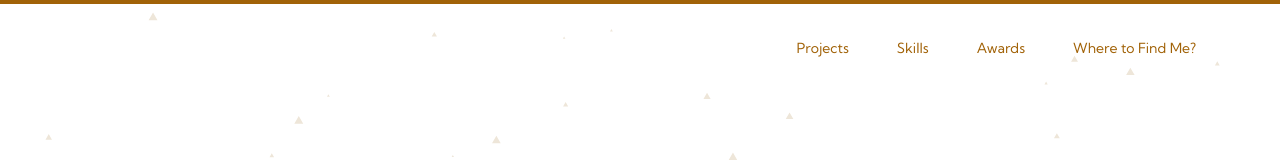
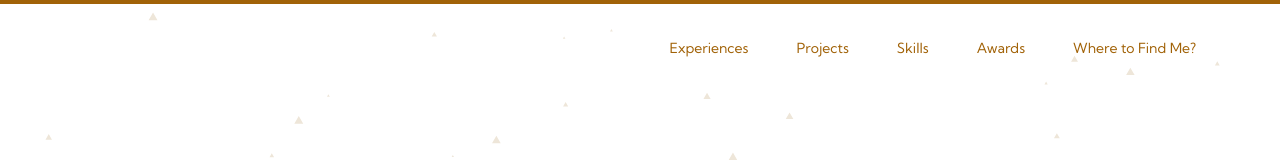
Before and after one commit to Fynmn/react-typescript-portfolio, a React (Vite) app: page / in a window 1280 px wide. Shown: the top 162 px of the page. Built offline with nearby package versions, Linux system fonts and the light colour scheme.

Commit message:
update: sections with experiences

```diff
--- a/src/data/sections.ts
+++ b/src/data/sections.ts
@@ -1,4 +1,8 @@
 const sections = [
+  {
+    name: "Experiences",
+    href: "experiences-section",
+  },
   {
     name: "Projects",
     href: "projects-section",
```
